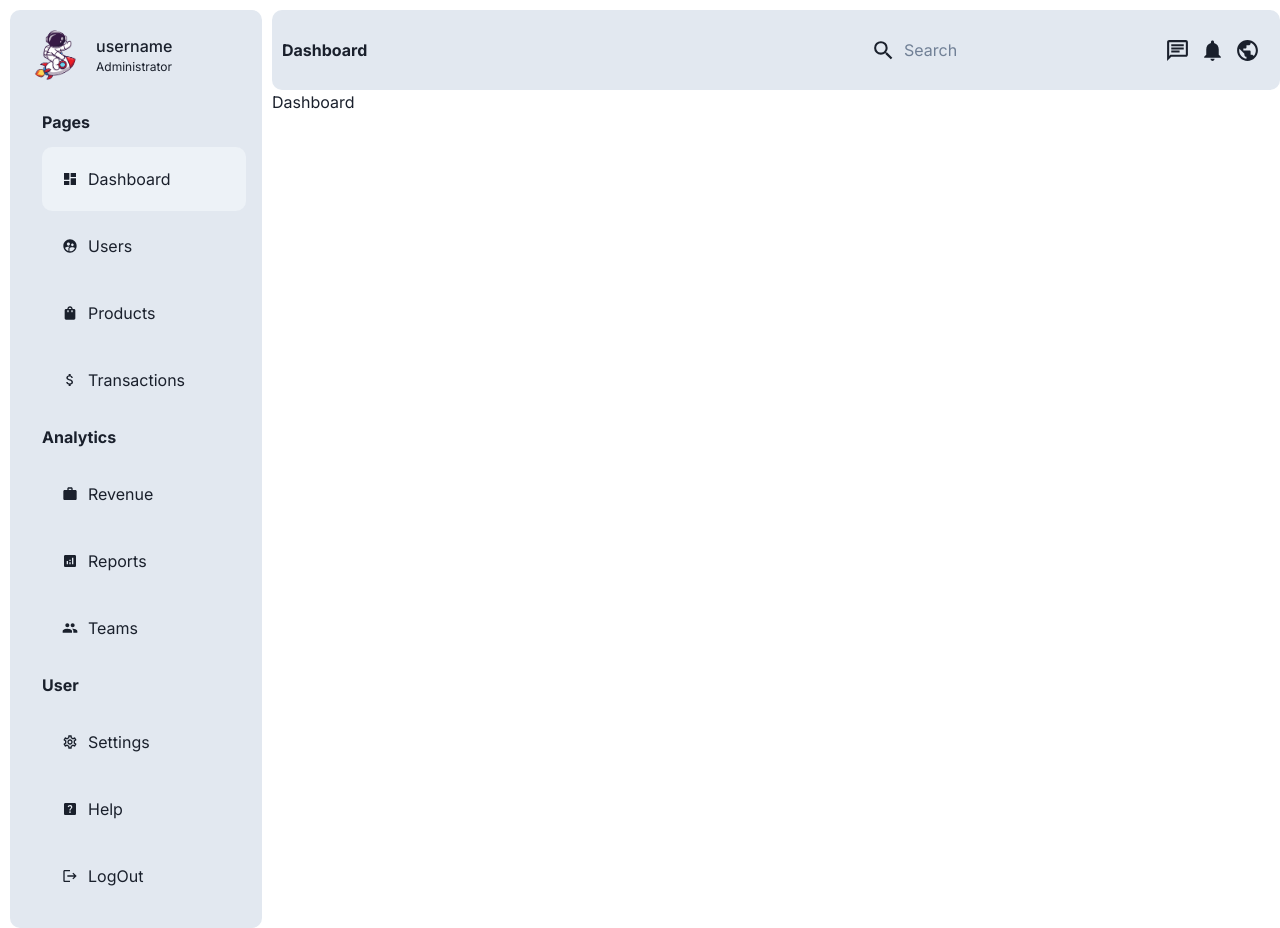
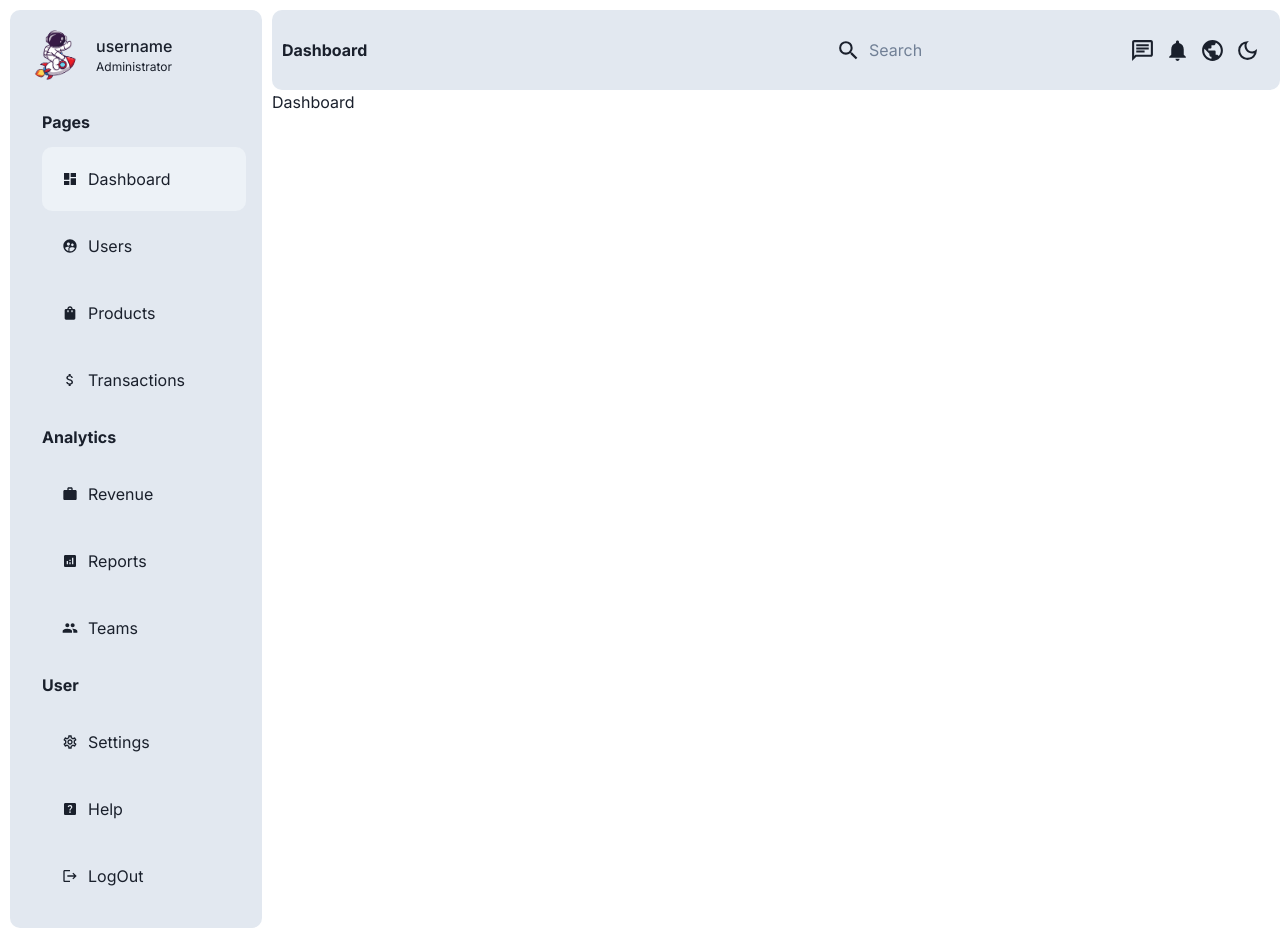
Before and after one commit to SafeAck/frontend, a Next.js app: page /dashboard in a window 1280 px wide. Built offline with nearby package versions, Linux system fonts and the light colour scheme.

Commit message:
add theme changer button to navbar

```diff
--- a/app/ui/dashboard/navbar/navbar.tsx
+++ b/app/ui/dashboard/navbar/navbar.tsx
@@ -6,7 +6,6 @@ import {
     Input,
     InputGroup,
     InputLeftElement,
-    InputRightElement,
     Text,
 } from "@chakra-ui/react";
 import {
@@ -15,6 +14,7 @@ import {
     MdPublic,
     MdSearch,
 } from "react-icons/md";
+import ThemeChangerButton from "../../utilComponents/ThemeChangerButton/ThemeChangerButton";
 
 const Navbar: React.FC<{ softBgColor: string }> = ({ softBgColor }) => {
     const pathname = usePathname();
@@ -30,7 +30,9 @@ const Navbar: React.FC<{ softBgColor: string }> = ({ softBgColor }) => {
             backgroundColor={softBgColor}
         >
             <Box>
-                <Text fontWeight="bold" textTransform="capitalize">{pageName}</Text>
+                <Text fontWeight="bold" textTransform="capitalize">
+                    {pageName}
+                </Text>
             </Box>
             <Flex
                 alignItems="center"
@@ -48,6 +50,7 @@ const Navbar: React.FC<{ softBgColor: string }> = ({ softBgColor }) => {
                     <MdOutlineChat size={iconSize} />
                     <MdNotifications size={iconSize} />
                     <MdPublic size={iconSize} />
+                    <ThemeChangerButton iconSize={iconSize}/>
                 </Flex>
             </Flex>
         </Flex>
--- a/app/ui/utilComponents/ThemeChangerButton/ThemeChangerButton.tsx
+++ b/app/ui/utilComponents/ThemeChangerButton/ThemeChangerButton.tsx
@@ -1,15 +1,20 @@
 "use client";
 
-import { useColorMode, Button } from "@chakra-ui/react";
+import { useColorMode, Box } from "@chakra-ui/react";
 import { GoSun, GoMoon } from "react-icons/go";
+import {MdWbSunny, MdOutlineDarkMode} from "react-icons/md";
 
-const ThemeChangerButton:React.FC = () => {
+const ThemeChangerButton: React.FC<{
+    iconSize: string | number | undefined;
+}> = ({ iconSize }) => {
     const { colorMode, toggleColorMode } = useColorMode();
 
     return (
-        <Button onClick={toggleColorMode}>
-            {colorMode === "light" ? <GoMoon /> : <GoSun />}
-        </Button>
+            colorMode === "light" ? (
+                <MdOutlineDarkMode size={iconSize} onClick={toggleColorMode}/>
+            ) : (
+                <MdWbSunny size={iconSize} onClick={toggleColorMode}/>
+            )
     );
 };
 
```
